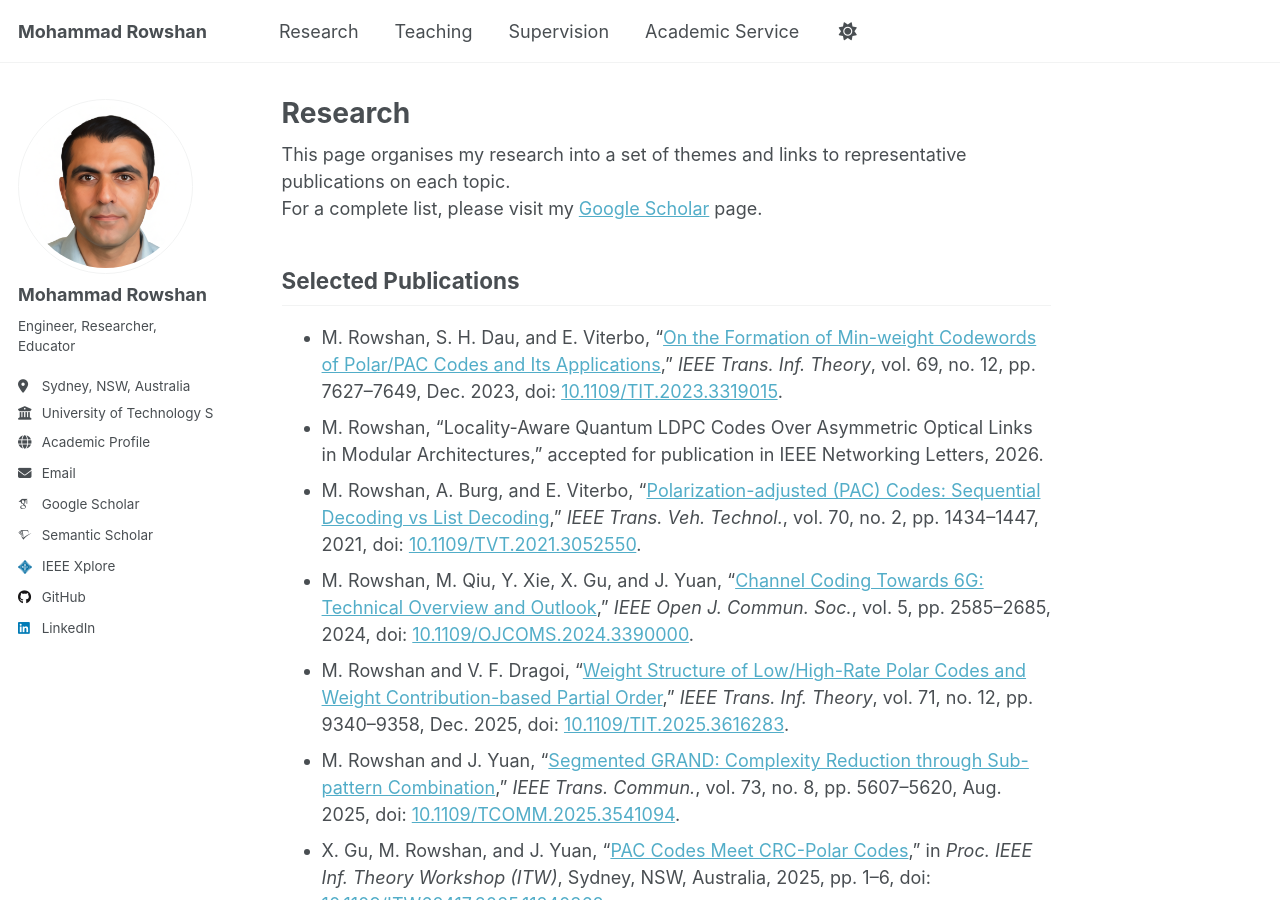
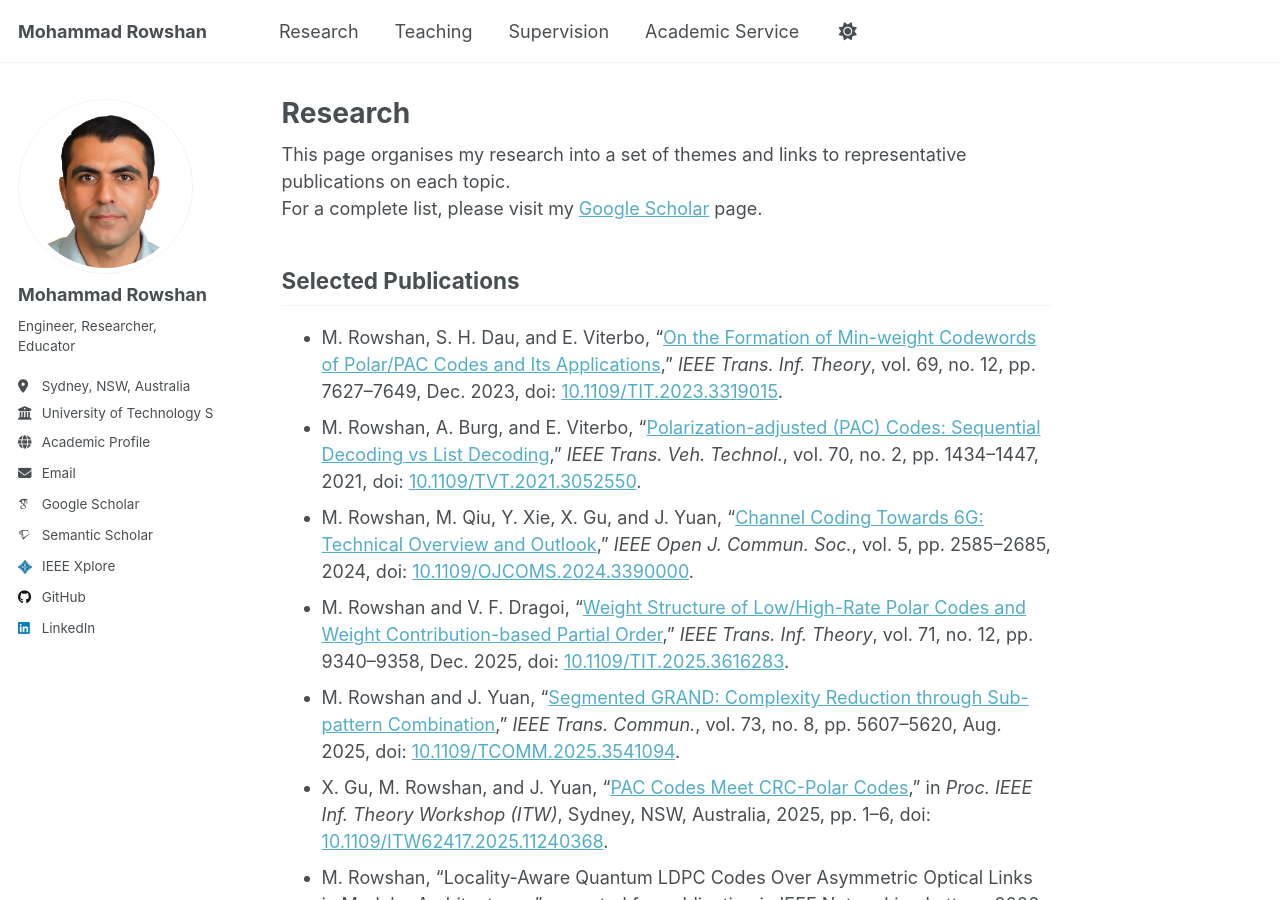
Before and after one commit to mohammad-rowshan/mohammad-rowshan.github.io, a Jekyll site: the page built from _pages/research.md, in a window 1280 px wide and 900 px high. Built offline with Jekyll 4.4.1, drawn with Linux system fonts in a browser that asks for light colours; some web fonts are replaced; a script that is not in the unit is left out; comment, search, counter and statistics services are not loaded; some of the changed text lies outside the part shown.

Commit message:
Update research.md

```diff
--- a/_pages/research.md
+++ b/_pages/research.md
@@ -16,12 +16,12 @@ For a complete list, please visit my [Google Scholar](https://scholar.google.com
 ## Selected Publications
 
 - M. Rowshan, S. H. Dau, and E. Viterbo, “[On the Formation of Min-weight Codewords of Polar/PAC Codes and Its Applications](https://doi.org/10.1109/TIT.2023.3319015),” *IEEE Trans. Inf. Theory*, vol. 69, no. 12, pp. 7627–7649, Dec. 2023, doi: [10.1109/TIT.2023.3319015](https://doi.org/10.1109/TIT.2023.3319015).
-- M. Rowshan, "Locality-Aware Quantum LDPC Codes Over Asymmetric Optical Links in Modular Architectures," accepted for publication in IEEE Networking Letters, 2026.
 - M. Rowshan, A. Burg, and E. Viterbo, “[Polarization-adjusted (PAC) Codes: Sequential Decoding vs List Decoding](https://doi.org/10.1109/TVT.2021.3052550),” *IEEE Trans. Veh. Technol.*, vol. 70, no. 2, pp. 1434–1447, 2021, doi: [10.1109/TVT.2021.3052550](https://doi.org/10.1109/TVT.2021.3052550).
 - M. Rowshan, M. Qiu, Y. Xie, X. Gu, and J. Yuan, “[Channel Coding Towards 6G: Technical Overview and Outlook](https://doi.org/10.1109/OJCOMS.2024.3390000),” *IEEE Open J. Commun. Soc.*, vol. 5, pp. 2585–2685, 2024, doi: [10.1109/OJCOMS.2024.3390000](https://doi.org/10.1109/OJCOMS.2024.3390000).
 - M. Rowshan and V. F. Dragoi, “[Weight Structure of Low/High-Rate Polar Codes and Weight Contribution-based Partial Order](https://doi.org/10.1109/TIT.2025.3616283),” *IEEE Trans. Inf. Theory*, vol. 71, no. 12, pp. 9340–9358, Dec. 2025, doi: [10.1109/TIT.2025.3616283](https://doi.org/10.1109/TIT.2025.3616283).
 - M. Rowshan and J. Yuan, “[Segmented GRAND: Complexity Reduction through Sub-pattern Combination](https://doi.org/10.1109/TCOMM.2025.3541094),” *IEEE Trans. Commun.*, vol. 73, no. 8, pp. 5607–5620, Aug. 2025, doi: [10.1109/TCOMM.2025.3541094](https://doi.org/10.1109/TCOMM.2025.3541094).
 - X. Gu, M. Rowshan, and J. Yuan, “[PAC Codes Meet CRC-Polar Codes](https://doi.org/10.1109/ITW62417.2025.11240368),” in *Proc. IEEE Inf. Theory Workshop (ITW)*, Sydney, NSW, Australia, 2025, pp. 1–6, doi: [10.1109/ITW62417.2025.11240368](https://doi.org/10.1109/ITW62417.2025.11240368).
+- M. Rowshan, "Locality-Aware Quantum LDPC Codes Over Asymmetric Optical Links in Modular Architectures," accepted for publication in IEEE Networking Letters, 2026.
 
 
 ## A. Quantum Error Correction (QEC) and Fault-Tolerant Quantum Computing (FTQC)
```
